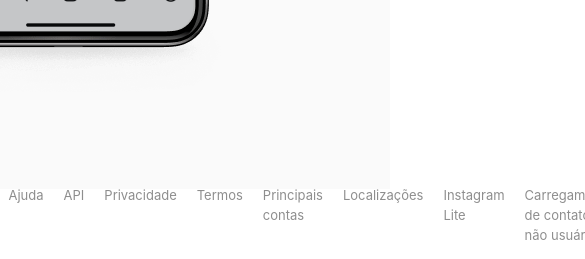
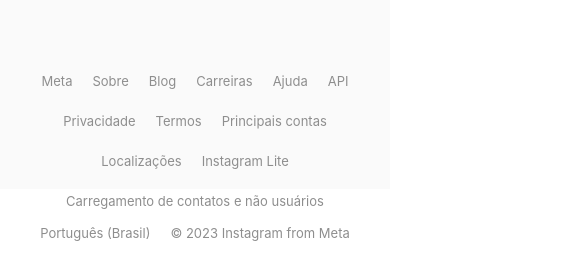
Before and after one commit to JeanVictor44/Instagram-Clone-Frontend, a React (Vite) app: page /login in a window 390 px wide. Shown: the part 655-914 px from the top of the page, 585 px wide, since content can reach past the window. Built offline with nearby package versions, Linux system fonts and the light colour scheme.

Commit message:
feat: responsive to login and register

```diff
--- a/src/components/Footer/style.ts
+++ b/src/components/Footer/style.ts
@@ -4,6 +4,8 @@
 
     ul {
         display: flex;
+        flex-wrap: wrap;
+        justify-content: center;
         gap:20px;
         list-style: none;
         a {
--- a/src/context/Theme/index.tsx
+++ b/src/context/Theme/index.tsx
@@ -16,9 +16,10 @@
 
 export function CustomThemeProvider({children}: CustomThemeProviderProps){
   const [theme, setTheme] = useState<Theme>(light);
+
   function toggleTheme(){
+  }
 
-  }
   return (
     <ThemeContext.Provider value={{
       theme,
--- a/src/pages/Feed/index.tsx
+++ b/src/pages/Feed/index.tsx
@@ -8,6 +8,7 @@
     <Container>
       <Principal>
         <ListStories />
+
         <Post likes={450} location="São paulo, parque dos namorados" caption='Lorem ipsum dolor sit amet, consectetur adipiscing elit. Integer sed sapien rutrum, posuere libero eu, congue odio. Donec convallis, nulla sed sodales dictum, orci augue faucibus sapien, vitae cursus metus sapien ut massa. Maecenas quis ante augue. Cras neque risus, faucibus eu tristique et, ornare id ipsum. Aenean nisl metus, pretium a tincidunt vitae, ultricies id nisl. Nam ac dui orci. Phasellus quis rhoncus lectus. Sed a aliquam ex.' postImg='https://images.pexels.com/photos/415829/pexels-photo-415829.jpeg?auto=compress&cs=tinysrgb&w=1600' profileImg="https://images.pexels.com/photos/415829/pexels-photo-415829.jpeg?auto=compress&cs=tinysrgb&w=1600" profileName='Ramona' postTime='32 min'/>
         <Post likes={450} caption='Lorem ipsum dolor sit amet, consectetur adipiscing elit. Integer sed sapien rutrum, posuere libero eu, congue odio. Donec convallis, nulla sed sodales dictum, orci augue faucibus sapien, vitae cursus metus sapien ut massa. Maecenas quis ante augue. Cras neque risus, faucibus eu tristique et, ornare id ipsum. Aenean nisl metus, pretium a tincidunt vitae, ultricies id nisl. Nam ac dui orci. Phasellus quis rhoncus lectus. Sed a aliquam ex.' postImg='https://images.pexels.com/photos/415829/pexels-photo-415829.jpeg?auto=compress&cs=tinysrgb&w=1600' profileImg="https://images.pexels.com/photos/415829/pexels-photo-415829.jpeg?auto=compress&cs=tinysrgb&w=1600" profileName='Ramona' postTime='32 min'/>
         <Post likes={450} caption='Lorem ipsum dolor sit amet, consectetur adipiscing elit. Integer sed sapien rutrum, posuere libero eu, congue odio. Donec convallis, nulla sed sodales dictum, orci augue faucibus sapien, vitae cursus metus sapien ut massa. Maecenas quis ante augue. Cras neque risus, faucibus eu tristique et, ornare id ipsum. Aenean nisl metus, pretium a tincidunt vitae, ultricies id nisl. Nam ac dui orci. Phasellus quis rhoncus lectus. Sed a aliquam ex.' postImg='https://images.pexels.com/photos/415829/pexels-photo-415829.jpeg?auto=compress&cs=tinysrgb&w=1600' profileImg="https://images.pexels.com/photos/415829/pexels-photo-415829.jpeg?auto=compress&cs=tinysrgb&w=1600" profileName='Ramona' postTime='32 min'/>
--- a/src/pages/Login/index.tsx
+++ b/src/pages/Login/index.tsx
@@ -47,18 +47,12 @@
       });
     }, 5000);
 
-    // quando o componente é desmotado
     return () => clearInterval(interval);
   },[]);
-
-
-
-
 
   if(isLoading){
     return <Loader />;
   }
-
 
   return (
     <Container>
--- a/src/pages/Login/style.ts
+++ b/src/pages/Login/style.ts
@@ -94,6 +94,9 @@
 `;
 
 export const PhoneContainer = styled.div`
+    @media (max-width:1000px) {
+        display: none;
+    }
     position: relative;
     .screenhost{
         position:absolute;
--- a/src/pages/Register/style.ts
+++ b/src/pages/Register/style.ts
@@ -15,7 +15,6 @@
 
     }
     & > form {
-        min-height: 500px;
         width:340px;
         >div:first-of-type{
             margin-bottom: 20px;
--- a/src/styles/themes/light.ts
+++ b/src/styles/themes/light.ts
@@ -10,6 +10,5 @@
     primaryTextColor: '#262626',
     secondaryTextColor:'#8e8e8e',
     border: '#DBDBDB'
-
   }
 };
```
